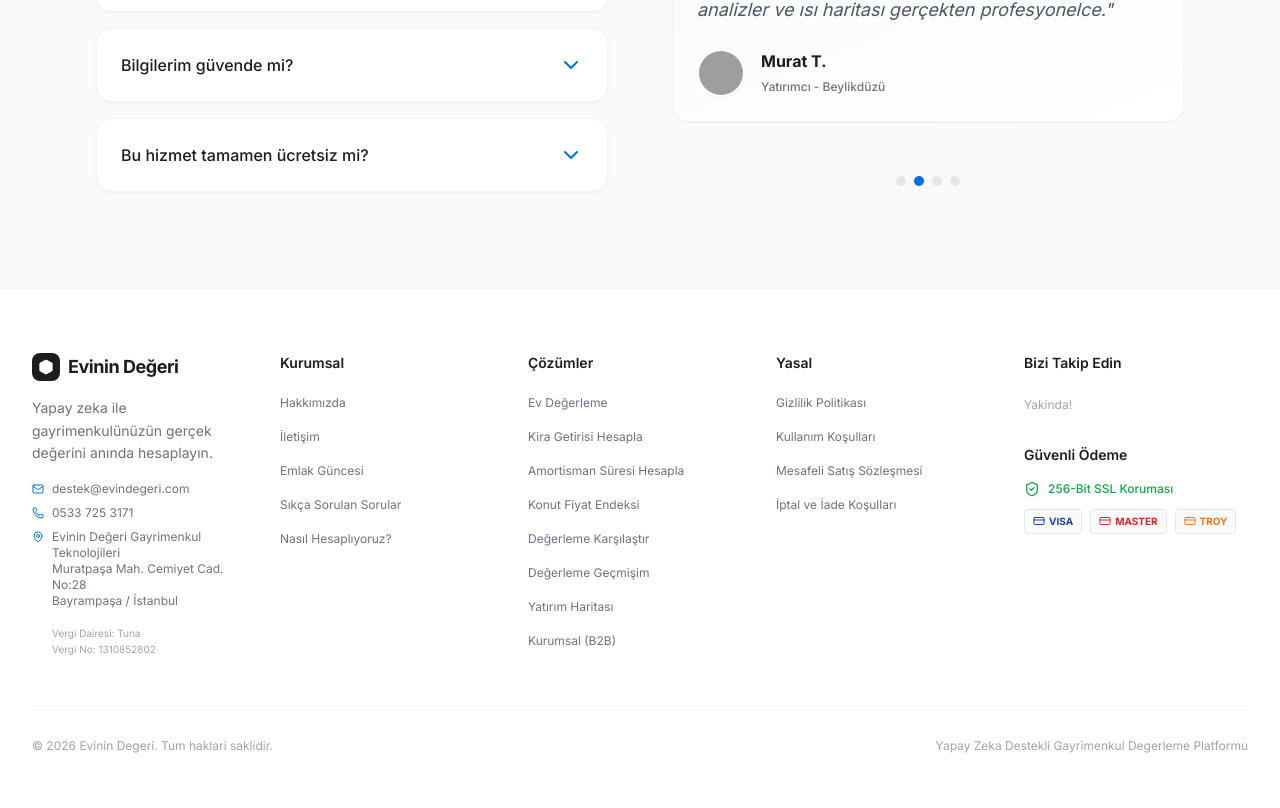
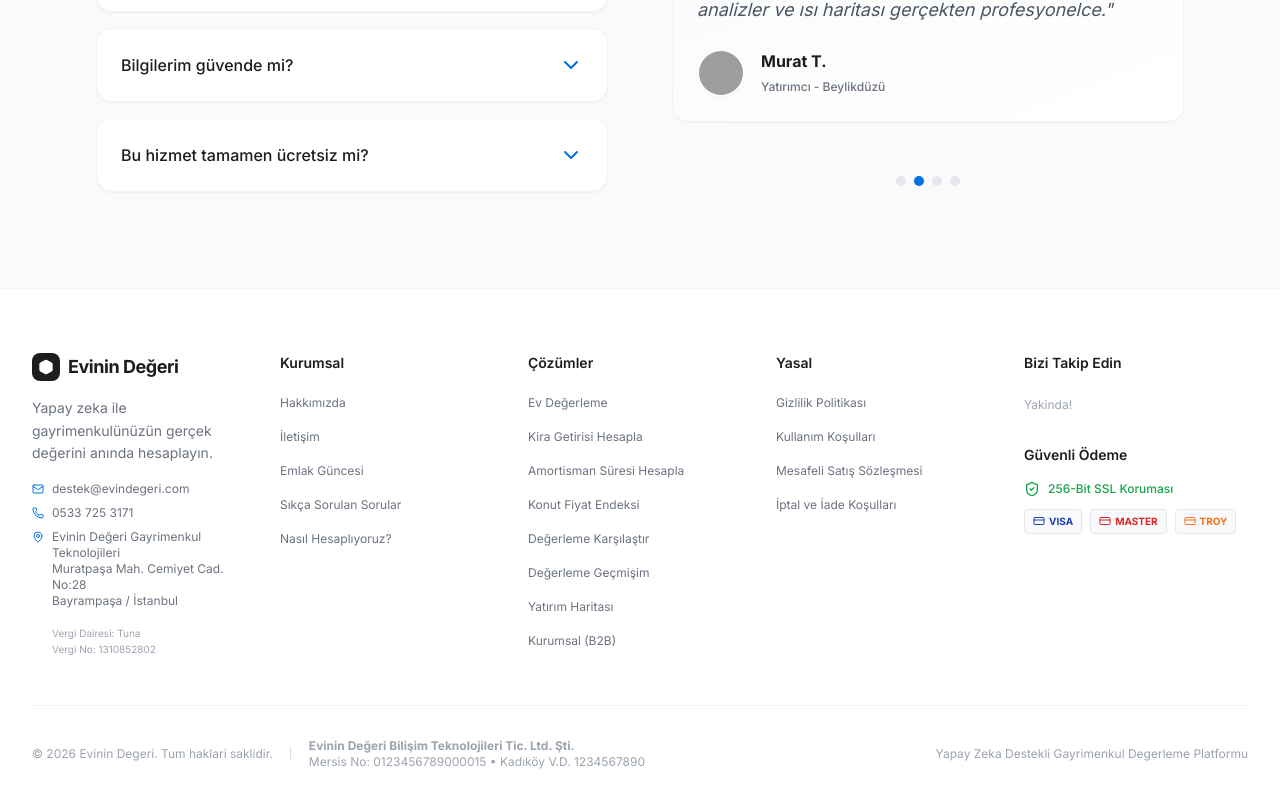
Before and after one commit to pues34/evinin-degeri, a Next.js app: page / in a window 1280 px wide. Shown: the part 3654-4462 px from the top of the page. Built offline with nearby package versions, Linux system fonts and the light colour scheme; no server answers; the database is empty; grey boxes are pictures that could not be loaded.

Commit message:
fix(ui/admin): add missing tax info to footer and priceFeedback to admin panel

```diff
--- a/src/app/api/admin/leads/route.ts
+++ b/src/app/api/admin/leads/route.ts
@@ -38,6 +38,7 @@ export async function GET() {
             overridenValue: r.overridenValue ? new Intl.NumberFormat('tr-TR', { style: 'currency', currency: 'TRY', maximumFractionDigits: 0 }).format(r.overridenValue) : null,
             rawOverridenValue: r.overridenValue,
             adminNote: r.adminNote || "",
+            priceFeedback: r.priceFeedback || null,
             propertyDetails: `${r.city}, ${r.district}, ${r.neighborhood} - ${r.rooms} (${r.netSqm} m²)`
         }));
 
--- a/src/app/yonetim-gizli-portal/page.tsx
+++ b/src/app/yonetim-gizli-portal/page.tsx
@@ -746,13 +746,14 @@ export default function AdminDashboard() {
                                                 <th className="px-6 py-4 font-medium">Ad Soyad</th>
                                                 <th className="px-6 py-4 font-medium">Iletisim</th>
                                                 <th className="px-6 py-4 font-medium">Degerleme Sonucu</th>
+                                                <th className="px-6 py-4 font-medium">Kullanici Geri Bildirimi</th>
                                                 <th className="px-6 py-4 font-medium">Islem</th>
                                             </tr>
                                         </thead>
                                         <tbody className="divide-y divide-gray-50">
                                             {filteredLeads.length === 0 && (
                                                 <tr>
-                                                    <td colSpan={7} className="text-center py-8 text-gray-400">Henuz talep bulunmuyor.</td>
+                                                    <td colSpan={8} className="text-center py-8 text-gray-400">Henuz talep bulunmuyor.</td>
                                                 </tr>
                                             )}
                                             {filteredLeads.map((lead: any) => (
@@ -778,6 +779,18 @@ export default function AdminDashboard() {
                                                                 </span>
                                                             )}
                                                         </span>
+                                                    </td>
+                                                    <td className="px-6 py-4">
+                                                        {lead.priceFeedback ? (
+                                                            <span className={`px-2 py-1 rounded-full text-xs font-medium ${lead.priceFeedback === 'YUKSEK' ? 'bg-orange-100 text-orange-800' :
+                                                                    lead.priceFeedback === 'DUSUK' ? 'bg-red-100 text-red-800' :
+                                                                        'bg-emerald-100 text-emerald-800'
+                                                                }`}>
+                                                                {lead.priceFeedback}
+                                                            </span>
+                                                        ) : (
+                                                            <span className="text-gray-300 text-xs">-</span>
+                                                        )}
                                                     </td>
                                                     <td className="px-6 py-4">
                                                         <button
--- a/src/components/Footer.tsx
+++ b/src/components/Footer.tsx
@@ -126,8 +126,15 @@ export default async function Footer() {
                 </div>
 
                 <div className="mt-12 pt-8 border-t border-gray-100 flex flex-col md:flex-row items-center justify-between text-xs text-gray-400">
-                    <p>&copy; {new Date().getFullYear()} Evinin Degeri. Tum haklari saklidir.</p>
-                    <p className="mt-2 md:mt-0">Yapay Zeka Destekli Gayrimenkul Degerleme Platformu</p>
+                    <div className="flex flex-col md:flex-row gap-4 items-center">
+                        <p>&copy; {new Date().getFullYear()} Evinin Degeri. Tum haklari saklidir.</p>
+                        <span className="hidden md:inline text-gray-300">|</span>
+                        <p className="text-center md:text-left">
+                            <strong>Evinin Değeri Bilişim Teknolojileri Tic. Ltd. Şti.</strong><br />
+                            Mersis No: 0123456789000015 &bull; Kadıköy V.D. 1234567890
+                        </p>
+                    </div>
+                    <p className="mt-4 md:mt-0 text-center md:text-right">Yapay Zeka Destekli Gayrimenkul Degerleme Platformu</p>
                 </div>
             </div>
         </footer>
--- a/src/components/Header.tsx
+++ b/src/components/Header.tsx
@@ -13,7 +13,7 @@ export default function Header() {
     if (pathname.startsWith("/yonetim-gizli-portal") || pathname.includes("login")) return null;
 
     return (
-        <header className="sticky top-0 w-full bg-white/80 backdrop-blur-md border-b border-gray-100 z-50">
+        <header className="sticky top-0 w-full bg-white/80 backdrop-blur-md border-b border-gray-100 z-[100]">
             <div className="max-w-[1400px] mx-auto px-4 sm:px-6 lg:px-8">
                 <div className="flex justify-between items-center h-16 gap-4 lg:gap-8">
                     <Link href="/" className="flex items-center gap-2.5 group shrink-0 py-1 transition-all">
```
